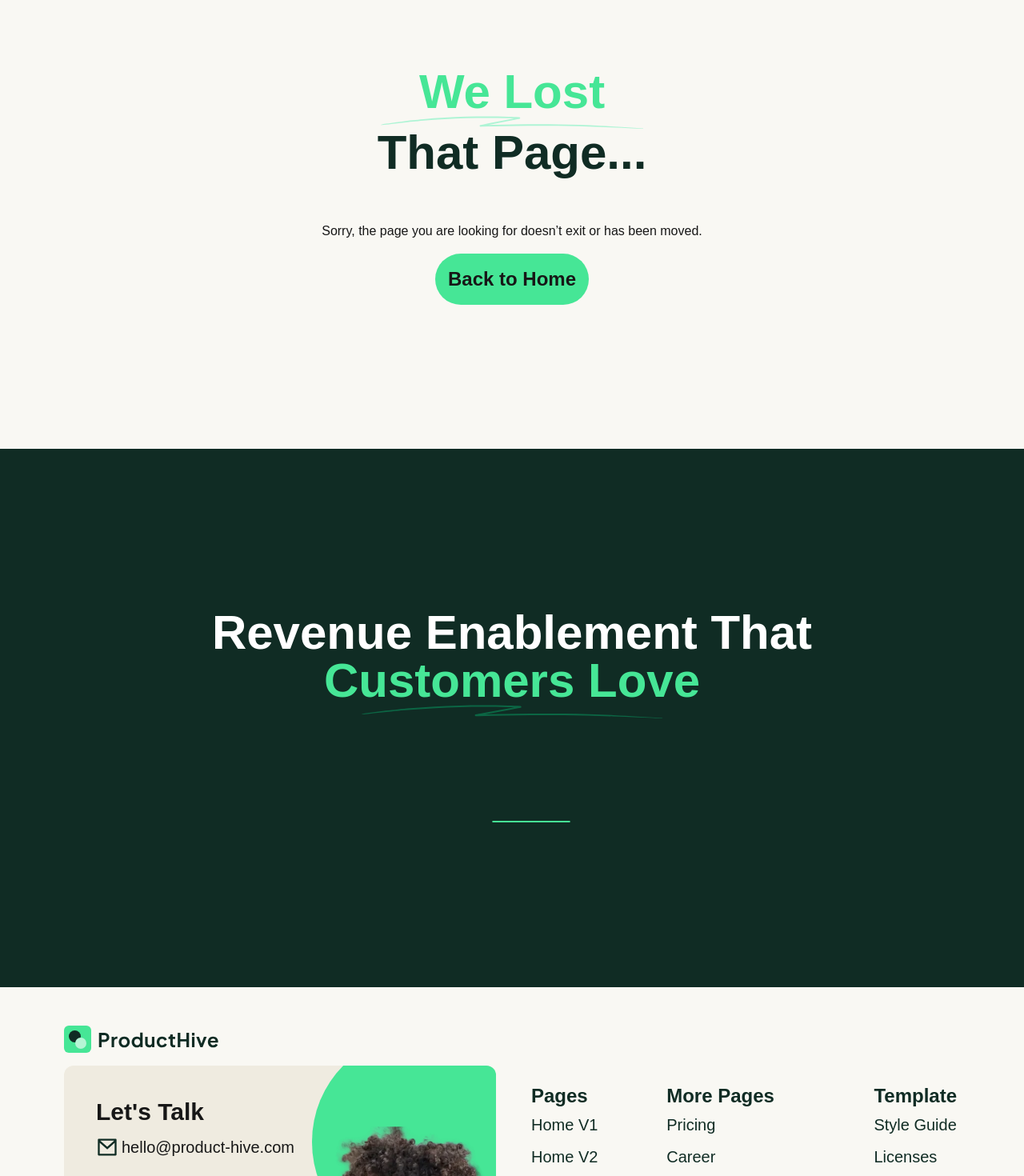
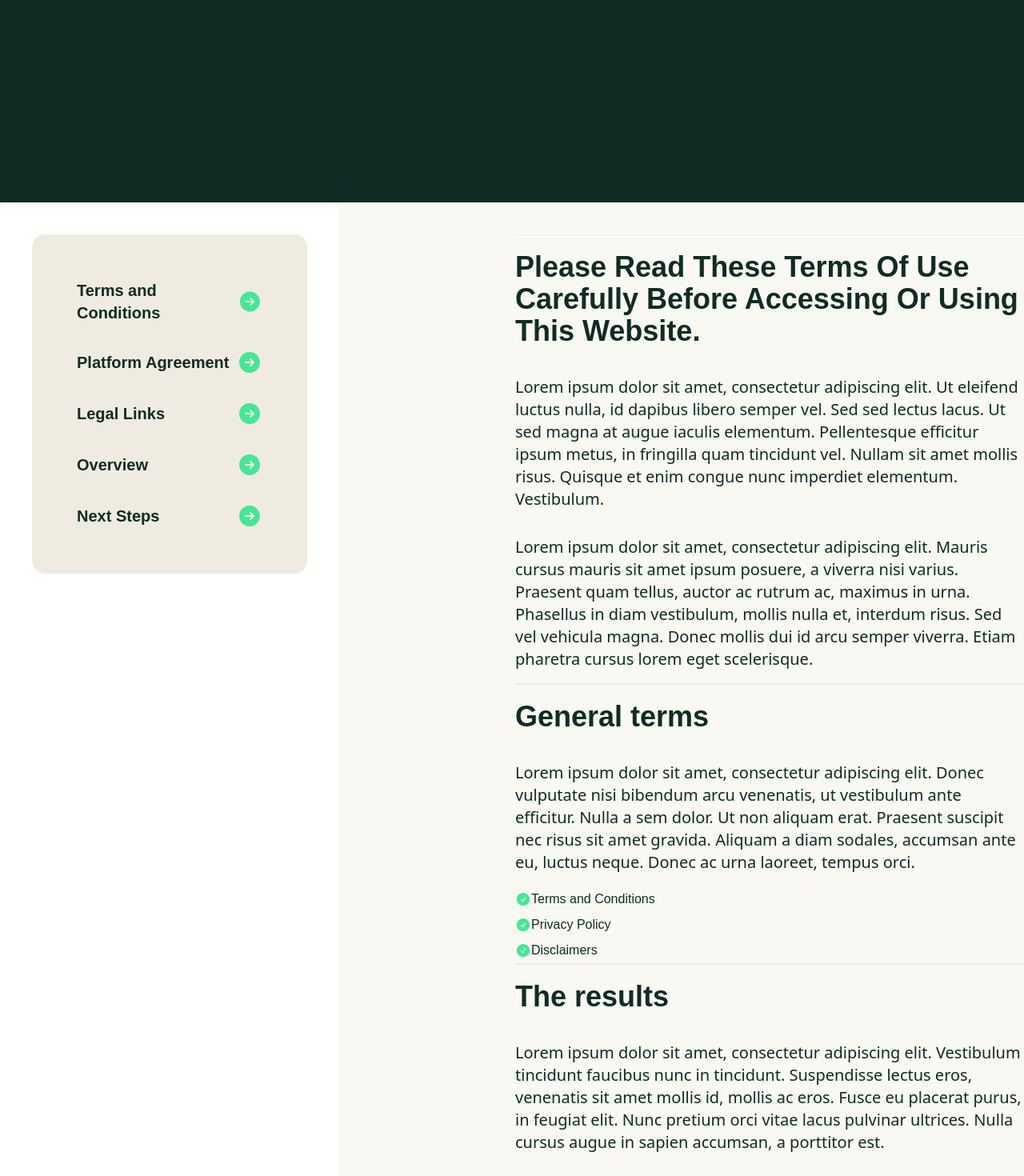
Before and after one commit to Yagya-Adh/product_hive, a Next.js app: page /term-conditions in a window 1280 px wide. Before the commit this address had no page. Shown: the part 525-1995 px from the top of the page at 80% size. Built offline with nearby package versions, Linux system fonts and the light colour scheme.

Commit message:
create: terms and conditions page  is create

```diff
--- a/app/career-details/page.tsx
+++ b/app/career-details/page.tsx
@@ -4,15 +4,25 @@ import React from "react";
 import MainBanner from "../components/banner/MainBanner";
 import Footer from "../components/footer/Footer";
 import CarrerDetailPage from "../components/career-details/CarrerDetailPage";
+import PageBanner from "../components/banner/PageBanner";
 
 const CareerDetails = () => {
   return (
     <>
       <MainBanner variant="career-details" />
       <CarrerDetailPage />
+      <DoNotFind />
       <Footer />
     </>
   );
 };
 
 export default CareerDetails;
+
+const DoNotFind = () => {
+  return (
+    <div className="bg-productHives-mainBackground  pt-10 pb-40 relative">
+      <PageBanner variant="career-details-footer" />
+    </div>
+  );
+};
--- a/app/components/banner/CustomTextBanner.tsx
+++ b/app/components/banner/CustomTextBanner.tsx
@@ -83,7 +83,6 @@ const CustomTextBanner = ({
           <Link href={pathRedirectOne ? pathRedirectOne : "/contact"}>
             <ButtonPills
               padding="px-10"
-              text="Browser All Services"
               variant="button-outline"
               text={buttonGroupTextTwo ? buttonGroupTextTwo : ""}
             />
--- a/app/components/banner/MainBanner.tsx
+++ b/app/components/banner/MainBanner.tsx
@@ -11,18 +11,25 @@ interface IMainBainner {
     | "about"
     | "contact"
     | "career"
-    | "career-details";
+    | "career-details"
+    | "terms-condition";
 }
 const MainBanner = ({ variant }: IMainBainner) =>
-  variant === "career-details" ? (
+  variant === "terms-condition" ? (
+    <>
+      <div className="bg-productHives-mainBackground  pt-10 pb-40 relative">
+        <NavBar />
+        <div className="max-w-screen-2xl mx-auto px-10 relative pb-40 flex flex-col">
+          <PageBanner variant="terms-condition" />
+        </div>
+      </div>
+    </>
+  ) : variant === "career-details" ? (
     <>
       <div className="bg-productHives-mainBackground  pt-10 pb-40 relative">
         <NavBar />
         <div className="max-w-screen-2xl mx-auto px-10 relative pb-40 flex flex-col">
           <PageBanner variant="career-details" />
-          {/* <div className="absolute -bottom-96 ">
-            <BannerCard variant="defautl-career" />
-          </div> */}
         </div>
       </div>
     </>
--- a/app/components/banner/PageBanner.tsx
+++ b/app/components/banner/PageBanner.tsx
@@ -18,14 +18,34 @@ interface IPageBanner {
     | "about"
     | "contact"
     | "career"
-    | "career-details";
+    | "career-details"
+    | "career-details-footer"
+    | "terms-condition";
 }
 
 const PageBanner = ({ variant }: IPageBanner) =>
-  variant === "career-details" ? (
-    <div className="relative lg:text-center flex flex-col text-white justify-center items-center p-10 py-40">
+  variant === "terms-condition" ? (
+    <div className="relative lg:text-center flex flex-col text-white justify-center items-center pt-10 px-10">
+      <CustomTextBanner
+        buttonGroup={false}
+        highlightText="Terms & Conditions"
+        description="Ut nihil porro quo galisum quisquam aut reiciendis praesentium id distinctio dolores? Et quasi dolorem et eius excepturi eum dolore fuga hic fugit maxime."
+      />
+    </div>
+  ) : variant === "career-details-footer" ? (
+    <div className="relative lg:text-center flex flex-col text-white justify-center items-center pt-10 px-10">
       <CustomTextBanner
         buttonGroup={true}
+        buttonGroupText="See More Job!"
+        buttonGroupTextTwo="Book A call"
+        preText="Do not find a role you arel"
+        highlightText="looking for?"
+      />
+    </div>
+  ) : variant === "career-details" ? (
+    <div className="relative lg:text-center flex flex-col text-white justify-center items-center px-10">
+      <CustomTextBanner
+        buttonGroup={false}
         preText="Senior Management Consultant"
         description="Senior Management Consultant: Provides expert advice to improve business performance, strategy, and efficiency for organizations."
       />
--- /dev/null
+++ b/app/components/term-condition-body/TermConditionBody.tsx
@@ -0,0 +1,69 @@
+"use client";
+import {
+  ArrowRightCircleIcon,
+  CheckCircleIcon,
+} from "@heroicons/react/24/solid";
+import React from "react";
+import data from "@/termsCondition.json";
+const termsConditionData = data;
+const dataObserve = [
+  { id: 1, title: "Terms and Conditions" },
+  { id: 2, title: "Platform Agreement" },
+  { id: 3, title: "Legal Links" },
+  { id: 4, title: "Overview" },
+  { id: 5, title: "Next Steps" },
+];
+
+const TermConditionBody = () => {
+  return (
+    <div className="bg-productHives-ProductOwner text-productHives-mainBackground">
+      <div className="mx-auto max-w-screen-2xl">
+        <div className="grid grid-cols-2 relative gap-2">
+          <div className=" w-2/3 bg-white rounded-xl p-10 relative">
+            <div className="sticky top-10 bg-productHives-lightYellow p-10 rounded-2xl">
+              {dataObserve?.map((list) => (
+                <ul className="flex flex-col " key={list.id}>
+                  <li className="py-4 text-xl font-bold flex items-center justify-between hover:bg-white rounded-full px-4">
+                    <span>{list.title}</span>
+
+                    <ArrowRightCircleIcon className="text-productHives-buttonColor size-8" />
+                  </li>
+                </ul>
+              ))}
+            </div>
+          </div>
+
+          <div className="w-full py-10">
+            {termsConditionData?.map((list) => (
+              <div
+                key={list.id}
+                className="border-b border-t border-productHives-lightYellow"
+              >
+                <h1 className="text-4xl py-5 font-bold">{list.heading}</h1>
+
+                {list.description?.map((listDescribe) => (
+                  <div key={listDescribe.id}>
+                    <p className="py-4 text-xl font-sans">
+                      {listDescribe.describe}
+                    </p>
+                  </div>
+                ))}
+
+                {list.pointList?.map((listPoint) => (
+                  <ul key={listPoint.id}>
+                    <li className="flex items-center py-1">
+                      <CheckCircleIcon className="text-productHives-buttonColor size-5" />{" "}
+                      {listPoint.point}
+                    </li>
+                  </ul>
+                ))}
+              </div>
+            ))}
+          </div>
+        </div>
+      </div>
+    </div>
+  );
+};
+
+export default TermConditionBody;
--- /dev/null
+++ b/app/term-conditions/page.tsx
@@ -0,0 +1,20 @@
+"use client";
+
+import React from "react";
+import Footer from "../components/footer/Footer";
+import MainBanner from "../components/banner/MainBanner";
+import TermConditionBody from "../components/term-condition-body/TermConditionBody";
+
+const TermsCondition = () => {
+  return (
+    <>
+      <MainBanner variant="terms-condition" />
+      {/* <CarrerDetailPage /> */}
+      {/* <DoNotFind /> */}
+      <TermConditionBody />
+      <Footer />
+    </>
+  );
+};
+
+export default TermsCondition;
--- /dev/null
+++ b/termsCondition.json
@@ -0,0 +1,65 @@
+[
+  {
+    "id": 1,
+    "heading": "Please Read These Terms Of Use Carefully Before Accessing Or Using This Website.",
+    "description": [
+      {
+        "id": 1,
+        "describe": "Lorem ipsum dolor sit amet, consectetur adipiscing elit. Ut eleifend luctus nulla, id dapibus libero semper vel. Sed sed lectus lacus. Ut sed magna at augue iaculis elementum. Pellentesque efficitur ipsum metus, in fringilla quam tincidunt vel. Nullam sit amet mollis risus. Quisque et enim congue nunc imperdiet elementum. Vestibulum."
+      },
+      {
+        "id": 2,
+        "describe": "Lorem ipsum dolor sit amet, consectetur adipiscing elit. Mauris cursus mauris sit amet ipsum posuere, a viverra nisi varius. Praesent quam tellus, auctor ac rutrum ac, maximus in urna. Phasellus in diam vestibulum, mollis nulla et, interdum risus. Sed vel vehicula magna. Donec mollis dui id arcu semper viverra. Etiam pharetra cursus lorem eget scelerisque."
+      }
+    ]
+  },
+  {
+    "id": 2,
+    "heading": "General terms",
+    "description": [
+      {
+        "id": 1,
+        "describe": "Lorem ipsum dolor sit amet, consectetur adipiscing elit. Donec vulputate nisi bibendum arcu venenatis, ut vestibulum ante efficitur. Nulla a sem dolor. Ut non aliquam erat. Praesent suscipit nec risus sit amet gravida. Aliquam a diam sodales, accumsan ante eu, luctus neque. Donec ac urna laoreet, tempus orci."
+      }
+    ],
+    "pointList": [
+      { "id": 1, "point": "Terms and Conditions" },
+      { "id": 2, "point": "Privacy Policy" },
+      { "id": 3, "point": "Disclaimers" }
+    ]
+  },
+  {
+    "id": 3,
+    "heading": "The results",
+    "description": [
+      {
+        "id": 1,
+        "describe": "Lorem ipsum dolor sit amet, consectetur adipiscing elit. Vestibulum tincidunt faucibus nunc in tincidunt. Suspendisse lectus eros, venenatis sit amet mollis id, mollis ac eros. Fusce eu placerat purus, in feugiat elit. Nunc pretium orci vitae lacus pulvinar ultrices. Nulla cursus augue in sapien accumsan, a porttitor est."
+      },
+      {
+        "id": 2,
+        "describe": "Lorem ipsum dolor sit amet, consectetur adipiscing elit. Donec ligula massa, rutrum et risus at, tempus dapibus enim. Proin semper non nibh in ultricies. Maecenas ut ligula sed odio hendrerit facilisis. Donec efficitur, enim eu pellentesque mollis, dui felis tempus nibh, sed dignissim elit orci vitae velit. Quisque."
+      }
+    ]
+  },
+  {
+    "id": 4,
+    "heading": "Overview",
+    "description": [
+      {
+        "id": 1,
+        "describe": "Lorem ipsum dolor sit amet, consectetur adipiscing elit. Aenean eget diam et erat dictum egestas sit amet et urna. Aliquam pretium auctor lectus. Nunc pulvinar placerat erat ac pulvinar. Suspendisse non posuere leo. Curabitur non porta arcu. Suspendisse feugiat arcu sed nulla viverra, sit amet gravida sapien fermentum."
+      }
+    ]
+  },
+  {
+    "id": 5,
+    "heading": "What’s next starts here",
+    "description": [
+      {
+        "id": 1,
+        "describe": "Lorem ipsum dolor sit amet, consectetur adipiscing elit. Cras elementum mattis urna ac tincidunt. Nulla mattis iaculis ante, quis ullamcorper metus pharetra sit amet. Aliquam magna est, tristique sed consequat sed, ullamcorper vitae ex. Mauris sed semper dui. Ut sapien velit, porta eget ultricies at, laoreet at mauris."
+      }
+    ]
+  }
+]
```
